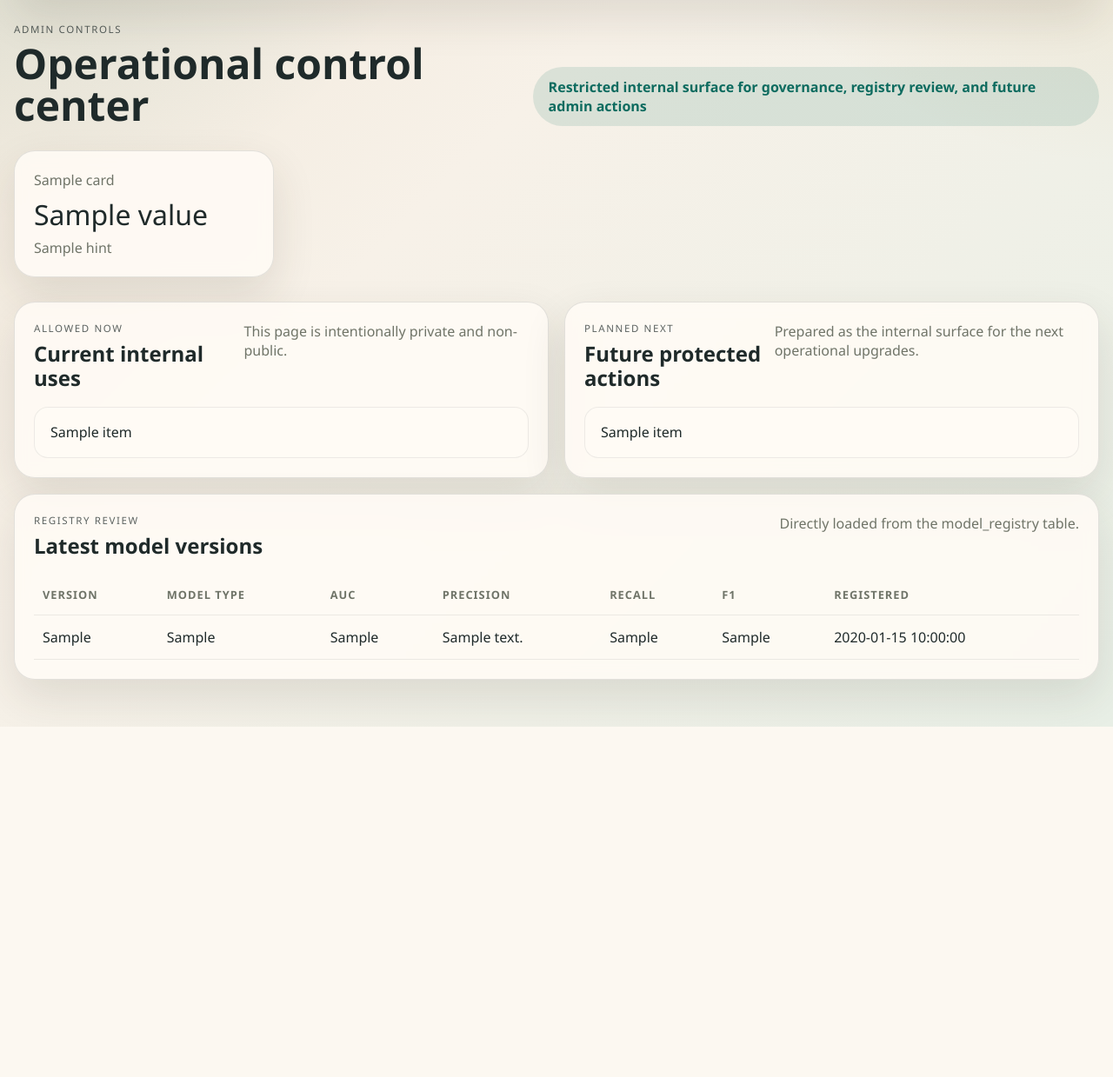
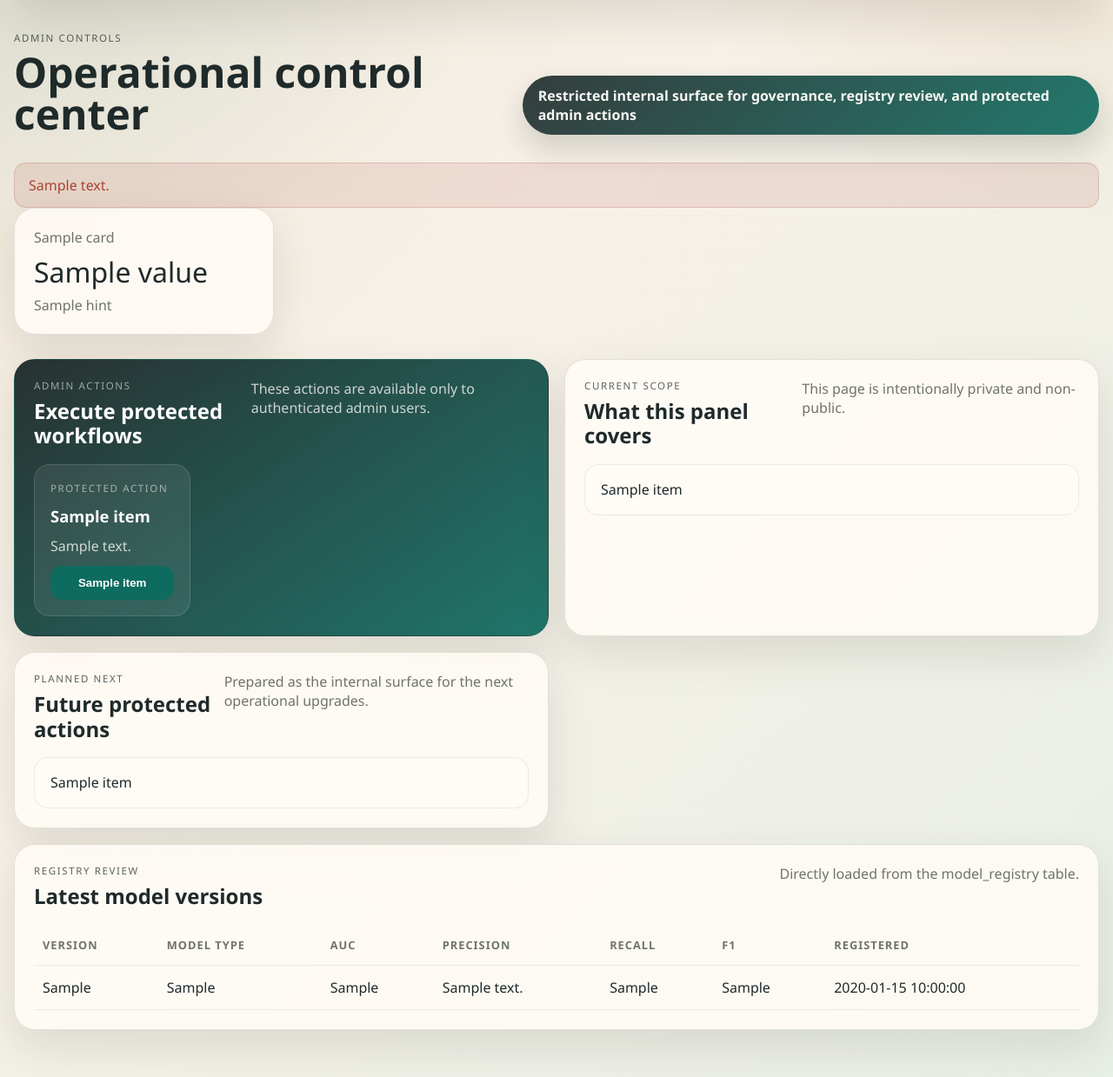
Before and after one commit to vegaFlex/churn-revenue-risk-prod, a FastAPI app: template src/churn_risk/ui/templates/admin.html in a window 1280 px wide. Shown: the part 287-1526 px from the top of the page at 87% size. Before the commit the page ends 1123 px from the top, so only its background shows below. Run offline with FastAPI, Linux system fonts and the light colour scheme; the template is opened without the code that fills it: most values are stand-ins (such as "Sample title", 1, 10 or a date in 2020); parts of the project's set-up code (start-up, migrations or seed data) failed here and were passed over.

Commit message:
add protected admin actions and internal admin login support

```diff
--- a/src/churn_risk/api/app.py
+++ b/src/churn_risk/api/app.py
@@ -25,6 +25,18 @@
 from churn_risk.ui.monitoring_service import build_monitoring_context
 from churn_risk.ui.auth_service import build_login_context
 from churn_risk.ui.admin_service import build_admin_context
+from churn_risk.monitoring.data_drift import main as run_data_drift_job
+from churn_risk.monitoring.prediction_drift import main as run_prediction_drift_job
+from churn_risk.monitoring.threshold_alerts import main as run_threshold_alert_job
+from churn_risk.train.retrain_model import main as retrain_model_job
+from churn_risk.db.register_model import main as register_model_job
+from churn_risk.features.build_features import main as build_features_job
+from churn_risk.batch.score_batch import main as score_batch_job
+from churn_risk.ingest.generate_temporal_dataset import main as generate_snapshots_job
+from churn_risk.db.load_raw_to_db import main as load_raw_job
+from churn_risk.db.load_features_to_db import main as load_features_job
+from churn_risk.db.load_scores_to_db import main as load_scores_job
+from churn_risk.db.load_snapshots_to_db import main as load_snapshots_job
 from churn_risk.upload_analysis import (
     REQUIRED_UPLOAD_COLUMNS,
     apply_column_mapping,
@@ -207,20 +219,66 @@
     return RedirectResponse(url="/login", status_code=303)
 
 
-@app.get("/admin", response_class=HTMLResponse)
-def admin_controls(request: Request):
+def require_admin_user(request: Request):
     current_user = get_current_user(request)
     if current_user is None:
-        return RedirectResponse(url="/login", status_code=303)
+        return None, RedirectResponse(url="/login", status_code=303)
     if current_user["role"] != "admin":
         context = build_login_context(
             request,
             error_message="Admin controls are restricted to authorised internal users.",
         )
         context = enrich_context(request, context)
-        return templates.TemplateResponse(request, "login.html", context, status_code=403)
+        return current_user, templates.TemplateResponse(request, "login.html", context, status_code=403)
+    return current_user, None
+
+
+@app.get("/admin", response_class=HTMLResponse)
+def admin_controls(request: Request):
+    current_user, failure_response = require_admin_user(request)
+    if failure_response is not None:
+        return failure_response
 
     context = build_admin_context()
+    context = enrich_context(request, context)
+    return templates.TemplateResponse(request, "admin.html", context)
+
+
+@app.post("/admin/actions", response_class=HTMLResponse)
+async def admin_action(request: Request, action_name: str = Form(...)):
+    current_user, failure_response = require_admin_user(request)
+    if failure_response is not None:
+        return failure_response
+
+    try:
+        if action_name == "run_monitoring":
+            run_data_drift_job()
+            run_prediction_drift_job()
+            run_threshold_alert_job()
+            notice_message = "Monitoring suite completed successfully."
+        elif action_name == "retrain_register":
+            retrain_model_job()
+            register_model_job()
+            notice_message = "Model retraining and registry update completed successfully."
+        elif action_name == "refresh_mart":
+            build_features_job()
+            score_batch_job()
+            generate_snapshots_job()
+            load_raw_job()
+            load_features_job()
+            load_scores_job()
+            load_snapshots_job()
+            notice_message = "Analytics mart refresh completed successfully."
+        else:
+            raise ValueError(f"Unknown admin action: {action_name}")
+
+        context = build_admin_context(notice_message=notice_message, notice_tone="success")
+    except Exception as exc:  # noqa: BLE001
+        context = build_admin_context(
+            notice_message=f"Admin action failed: {exc}",
+            notice_tone="error",
+        )
+
     context = enrich_context(request, context)
     return templates.TemplateResponse(request, "admin.html", context)
 
--- a/src/churn_risk/config/settings.py
+++ b/src/churn_risk/config/settings.py
@@ -30,6 +30,8 @@
         "postgresql+psycopg2://postgres:CHANGE_ME@localhost:5432/churn_risk",
     )
     session_secret_key: str = os.getenv("SESSION_SECRET_KEY", "CHANGE_ME_SESSION_SECRET")
+    admin_username: str = os.getenv("ADMIN_USERNAME", "")
+    admin_password: str = os.getenv("ADMIN_PASSWORD", "")
     alert_revenue_at_risk_total: float = float(os.getenv("ALERT_REVENUE_AT_RISK_TOTAL", "50000"))
     alert_avg_churn_probability: float = float(os.getenv("ALERT_AVG_CHURN_PROBABILITY", "0.45"))
 
--- a/src/churn_risk/ui/static/css/app.css
+++ b/src/churn_risk/ui/static/css/app.css
@@ -247,6 +247,16 @@
     font-weight: 600;
 }
 
+.hero-admin {
+    padding: 10px 0 4px;
+}
+
+.hero-pill-admin {
+    background: linear-gradient(135deg, rgba(31, 42, 42, 0.9), rgba(13, 107, 95, 0.9));
+    color: #f7f6f2;
+    box-shadow: 0 16px 34px rgba(31, 42, 42, 0.18);
+}
+
 .kpi-grid {
     display: grid;
     grid-template-columns: repeat(4, minmax(0, 1fr));
@@ -284,6 +294,23 @@
 
 .admin-grid {
     grid-template-columns: 1fr 1fr;
+}
+
+.panel-admin-actions {
+    background:
+        linear-gradient(145deg, rgba(31, 42, 42, 0.96), rgba(13, 107, 95, 0.92));
+    color: #f7f6f2;
+}
+
+.panel-admin-actions .panel-caption,
+.panel-admin-actions .eyebrow,
+.panel-admin-actions p {
+    color: rgba(247, 246, 242, 0.8);
+}
+
+.panel-admin-actions h3,
+.panel-admin-actions h4 {
+    color: #ffffff;
 }
 
 .monitoring-layout {
@@ -724,6 +751,15 @@
     border: 1px solid rgba(193, 125, 22, 0.2);
 }
 
+.success-banner {
+    margin: 0 0 18px;
+    padding: 14px 16px;
+    border-radius: 14px;
+    background: rgba(47, 110, 73, 0.12);
+    color: var(--safe);
+    border: 1px solid rgba(47, 110, 73, 0.2);
+}
+
 .auth-shell {
     display: grid;
     place-items: center;
@@ -817,6 +853,31 @@
     border-radius: 16px;
     background: rgba(255, 251, 245, 0.9);
     border: 1px solid rgba(31, 42, 42, 0.08);
+    line-height: 1.55;
+}
+
+.admin-action-grid {
+    display: grid;
+    grid-template-columns: repeat(3, minmax(0, 1fr));
+    gap: 14px;
+}
+
+.admin-action-card {
+    display: grid;
+    gap: 10px;
+    padding: 18px;
+    border-radius: 18px;
+    background: rgba(255, 255, 255, 0.08);
+    border: 1px solid rgba(255, 255, 255, 0.12);
+}
+
+.admin-action-card h4 {
+    margin: 0;
+    font-size: 1.15rem;
+}
+
+.admin-action-card p {
+    margin: 0;
     line-height: 1.55;
 }
 
@@ -943,6 +1004,10 @@
     }
 
     .filter-bar-panel {
+        grid-template-columns: 1fr;
+    }
+
+    .admin-action-grid {
         grid-template-columns: 1fr;
     }
 
--- a/src/churn_risk/ui/templates/admin.html
+++ b/src/churn_risk/ui/templates/admin.html
@@ -1,13 +1,19 @@
 {% extends "base.html" %}
 
 {% block content %}
-<section class="hero">
+<section class="hero hero-admin">
     <div>
         <p class="eyebrow">Admin controls</p>
         <h2>Operational control center</h2>
     </div>
-    <div class="hero-pill">Restricted internal surface for governance, registry review, and future admin actions</div>
+    <div class="hero-pill hero-pill-admin">Restricted internal surface for governance, registry review, and protected admin actions</div>
 </section>
+
+{% if admin_notice_message %}
+<section class="{{ 'success-banner' if admin_notice_tone == 'success' else 'error-banner' }}">
+    {{ admin_notice_message }}
+</section>
+{% endif %}
 
 <section class="kpi-grid">
     {% for card in control_cards %}
@@ -20,11 +26,32 @@
 </section>
 
 <section class="content-grid admin-grid">
+    <article class="panel panel-admin-actions">
+        <div class="panel-header">
+            <div>
+                <p class="eyebrow">Admin actions</p>
+                <h3>Execute protected workflows</h3>
+            </div>
+            <div class="panel-caption">These actions are available only to authenticated admin users.</div>
+        </div>
+        <div class="admin-action-grid">
+            {% for item in action_cards %}
+            <form method="post" action="/admin/actions" class="admin-action-card">
+                <input type="hidden" name="action_name" value="{{ item.action }}">
+                <p class="eyebrow">Protected action</p>
+                <h4>{{ item.title }}</h4>
+                <p>{{ item.description }}</p>
+                <button type="submit" class="primary-button">{{ item.button_label }}</button>
+            </form>
+            {% endfor %}
+        </div>
+    </article>
+
     <article class="panel">
         <div class="panel-header">
             <div>
-                <p class="eyebrow">Allowed now</p>
-                <h3>Current internal uses</h3>
+                <p class="eyebrow">Current scope</p>
+                <h3>What this panel covers</h3>
             </div>
             <div class="panel-caption">This page is intentionally private and non-public.</div>
         </div>
```
Also changed, not shown: src/churn_risk/db/seed_users.py (+18 -5 lines), src/churn_risk/ui/admin_service.py (+43 -7 lines), tests/test_auth.py (+31 -0 lines).
